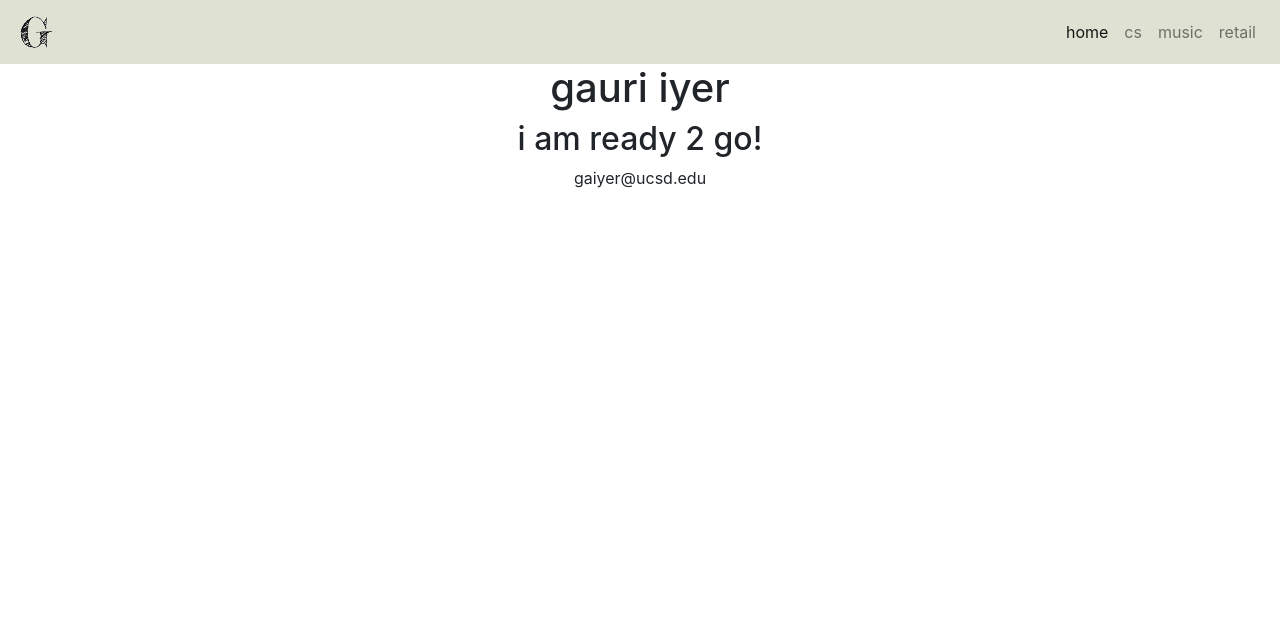
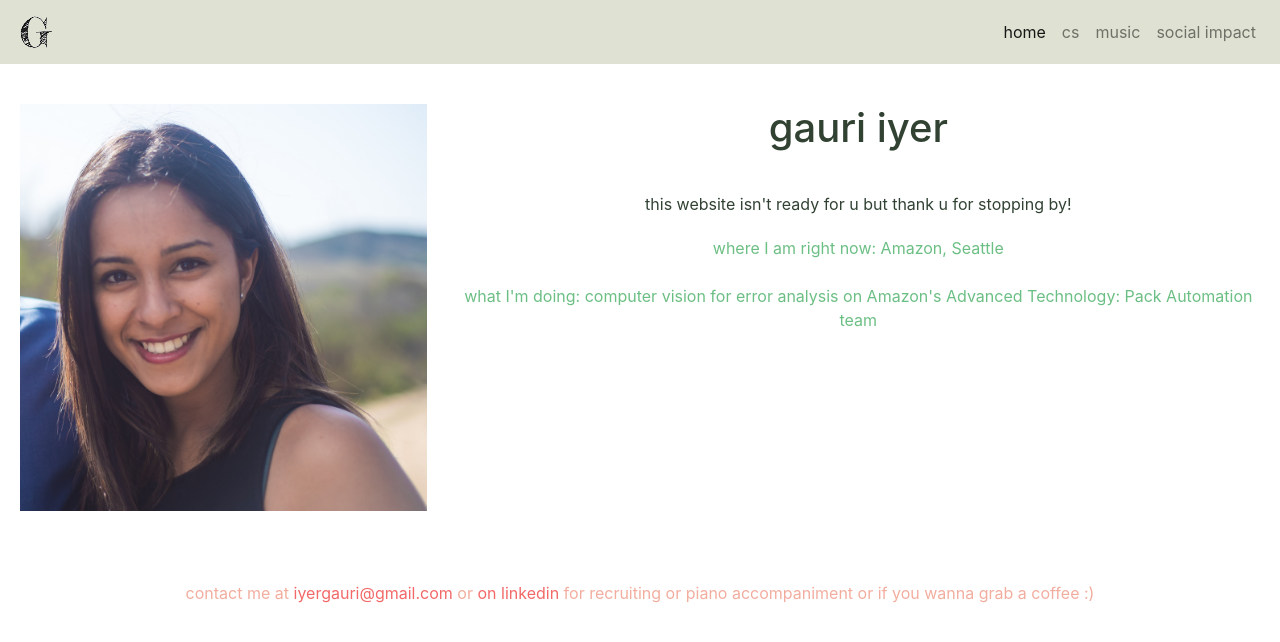
Before and after one commit to iyergauri/iyergauri.github.io, a plain HTML site: page index.html in a window 1280 px wide. Drawn offline with nearby package versions, Linux system fonts and the light colour scheme.

Commit message:
add css, colors, very basig homepage

```diff
--- /dev/null
+++ b/css/main.css
@@ -0,0 +1,56 @@
+/* DM me @super_gory on twitter or insta with your favorite carbohydrate */
+
+/* navigation bar */
+.navbar {
+  background-color: #dfe2d2;
+  color: #323339;
+  border: 0;
+}
+
+.navbar .navbar-nav > .active > a,
+.navbar .navbar-nav > .active > a:hover,
+.navbar .navbar-nav > .actove> a:focus {
+  color:#f26968;
+  background-color: #dfe2d2;
+}
+
+/* row formatting */
+.outer > .row {
+  margin-top: 20px;
+  margin-bottom:20px;
+}
+
+/* text */
+h1 {
+  color: #314233;
+  background-color: #FFFFFF;
+  margin-top: 20px;
+  margin-bottom: 40px;
+}
+
+p {
+  color: #314233;
+  background-color: #FFFFFF;
+}
+
+/* footer */
+html, body {
+  height: 100%;
+}
+
+footer > p {
+  margin-top: 50px;
+  color: #f2ad9f;
+  background-color: #FFFFFF;
+}
+
+/* links */
+.link {
+  color: #f26968;
+  background-color: #FFFFFF;
+}
+
+.link:hover {
+  color: #6cbf84;
+  background-color: #FFFFFF;
+}
--- a/index.html
+++ b/index.html
@@ -1,5 +1,7 @@
 <!DOCTYPE html>
-<!-- i am going to document so hard -->
+<!-- i am garbage and my life is a mess -->
+<!-- follow me @super_gory on all platforms -->
+<!-- but only if ur down for depression tweets -->
 <html lang="en">
 
 <head>
@@ -8,13 +10,8 @@
   <meta name="viewport" content="width=device-width, initial-scale=1">
   <link rel="stylesheet" href="https://maxcdn.bootstrapcdn.com/bootstrap/4.0.0-beta.2/css/bootstrap.min.css" integrity="sha384-PsH8R72JQ3SOdhVi3uxftmaW6Vc51MKb0q5P2rRUpPvrszuE4W1povHYgTpBfshb" crossorigin="anonymous">
   <link href="https://fonts.googleapis.com/css?family=Roboto" rel="stylesheet">
-  <style>
-    .navbar {
-      background-color: #dfe2d2;
-      color: #323339;
-      border: 0;
-    }
-  </style>
+  <link rel="stylesheet" type="text/css" media="screen" href="css/main.css">
+  <link rel="icon" href="img/favicon.ico" type="image/x-icon">
 </head>
 
 <body>
@@ -25,8 +22,7 @@
     </button>
 
     <!-- logo -->
-    <a class="navbar-brand" href="#"><img src="img/logo_small.png" alt="#"></a>
-
+    <a class="navbar-brand" href="#"><img src="img/logo_small.png" alt="G"></a>
 
     <!-- links to pages -->
     <div class="collapse navbar-collapse justify-content-end" id="nav-content">
@@ -41,7 +37,7 @@
           <a class="nav-link" href="#">music</a>
         </li>
         <li class="nav-item">
-          <a class="nav-link" href="#">retail</a>
+          <a class="nav-link" href="#">social impact</a>
         </li>
       </ul>
     </div>
@@ -49,11 +45,58 @@
 
   <!-- page text ----------------------------->
   <div class="outer">
-    <h1 class="text-center">gauri iyer</h1>
-    <h2 class="text-center">i am ready 2 go!</h2>
-    <p class="text-center">gaiyer@ucsd.edu</p>
+    <!--h2 class="text-center">i am ready 2 go!</h2-->
+    <div class="row">
+      <div class="col-sm-4 my-auto">
+        <img src="img/me.png" class="img-fluid" alt="Responsive image" style="margin: 20px">
+      </div>
+      <div class="col-sm-8">
+        <h1 class="text-center">gauri iyer</h1>
+        <p class="text-center" style="margin: 20px">
+          this website isn't ready for u but thank u for stopping by!
+        </p>
+        <p class="text-center" style="margin: 20px; color: #6cbf84" >
+          where I am right now: Amazon, Seattle <br><br>
+          what I'm doing: computer vision for error analysis on Amazon's Advanced
+          Technology: Pack Automation team
+        </p>
+      </div>
+      <!--div class="col-sm-4">
+        <p class="text-center">linkedin.com/iyergauri</p>
+      </div>
+      <div class="col-sm-4">
+        <p class="text-center">@super_gory</p>
+      </div-->
+    </div>
+
+    <!-- div class="row">
+      <p class="text-center" style="margin: 20px; color: #6cbf84" >
+        I'm finishing up my undergraduate degree in computer science (UCSD '19).
+        within computer science I am most passionate about CS education, accessibility,
+        and HCI. I'm also interning at Amazon this summer, on the Advanced Technology:
+        Automation team, where I am utilizing computer vision for error detection and
+        analysis.
+      </p>
+      <p class="text-center" style="margin: 20px; color: #f26968" >
+        other things I care about (as noted by the currently useless navigation bar)
+        include music and leadership. I've played classical piano solo for about 15 years, but
+        I also really enjoy playing for choir/instrumental accompaniment and in small bands.
+        what's most important to me is the social impact that I can leave on the communities
+        I care about, so some of my other extracurricualr activities include tutoring,
+        curriculum development, leadership in student orgs.
+      </p>
+    </div-->
   </div>
 
+  <footer>
+    <p class="text-center">
+      contact me at
+      <a class="link" href="mailto:iyergauri@gmail.com">iyergauri@gmail.com</a>
+       or
+      <a class="link" href="https://www.linkedin.com/in/iyergauri/">on linkedin</a>
+       for recruiting or piano accompaniment or if you wanna grab a coffee :)
+    </p>
+  </footer>
   <script src="https://code.jquery.com/jquery-3.2.1.slim.min.js" integrity="sha384-KJ3o2DKtIkvYIK3UENzmM7KCkRr/rE9/Qpg6aAZGJwFDMVNA/GpGFF93hXpG5KkN" crossorigin="anonymous"></script>
   <script src="https://cdnjs.cloudflare.com/ajax/libs/popper.js/1.12.3/umd/popper.min.js" integrity="sha384-vFJXuSJphROIrBnz7yo7oB41mKfc8JzQZiCq4NCceLEaO4IHwicKwpJf9c9IpFgh" crossorigin="anonymous"></script>
   <script src="https://maxcdn.bootstrapcdn.com/bootstrap/4.0.0-beta.2/js/bootstrap.min.js" integrity="sha384-alpBpkh1PFOepccYVYDB4do5UnbKysX5WZXm3XxPqe5iKTfUKjNkCk9SaVuEZflJ" crossorigin="anonymous"></script>
```
Also changed, not shown: colors.txt (added), img/favicon.ico (added), img/me.png (added).
